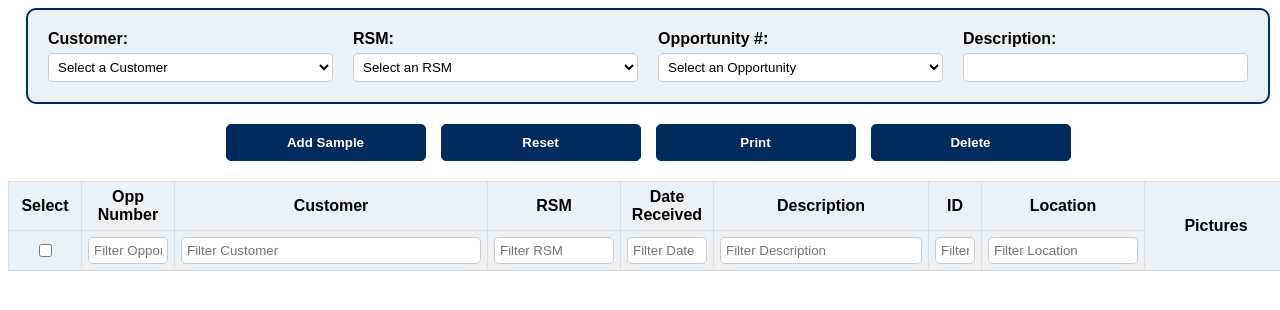
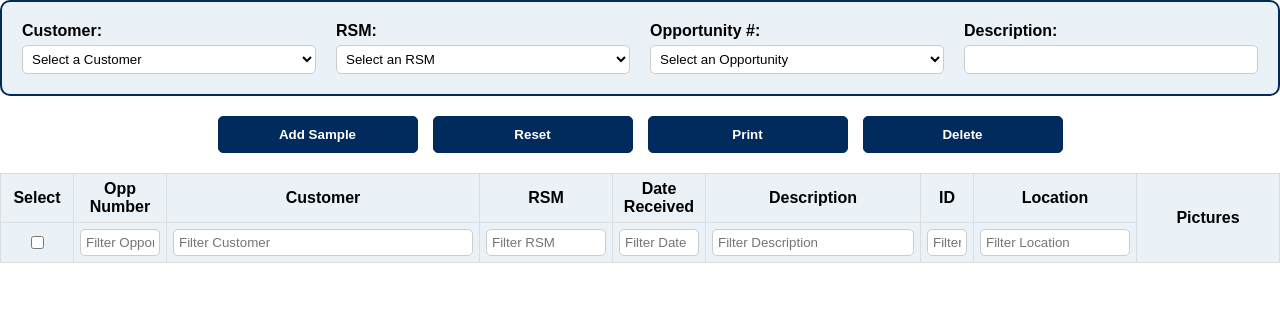
Before and after one commit to cwagnerJLS/SampleDatabase, a Django app: template samples/templates/samples/create_sample.html in a window 1280 px wide. Shown: the top 310 px of the page. Run offline with Django 5.2, Linux system fonts and the light colour scheme; the template is opened without the code that fills it, so the values that code supplies are empty; some libraries are stand-ins or nearby versions.

Commit message:
style: Adjust form and body CSS for full-width layout and no margins

```diff
--- a/samples/templates/samples/create_sample.html
+++ b/samples/templates/samples/create_sample.html
@@ -16,6 +16,14 @@
             color: #000000; /* Set text color to black */
             font-family: Arial, sans-serif;
             width: 100%;
+            margin-left: 0;
+            margin-right: 0;
+            margin: 0;   /* Remove default margin */
+            padding: 0;  /* Remove default padding */
+            background-color: #FFFFFF; /* Set background to white */
+            color: #000000; /* Set text color to black */
+            font-family: Arial, sans-serif;
+            width: 100%;
         }
 
         @media (max-width: 600px) {
@@ -49,7 +57,8 @@
             gap: 20px;
             margin: 0 auto 20px auto; /* Center the container and set bottom margin */
             padding: 20px;
-            max-width: 1200px;     /* Optional: set a maximum width for large screens */
+            max-width: none;      /* Remove the max-width to allow full width */
+            margin: 0;            /* Remove margins to extend to the edges */
             border: 2px solid var(--company-color);
             border-radius: 10px;
             background-color: #EAF2F8;
```
